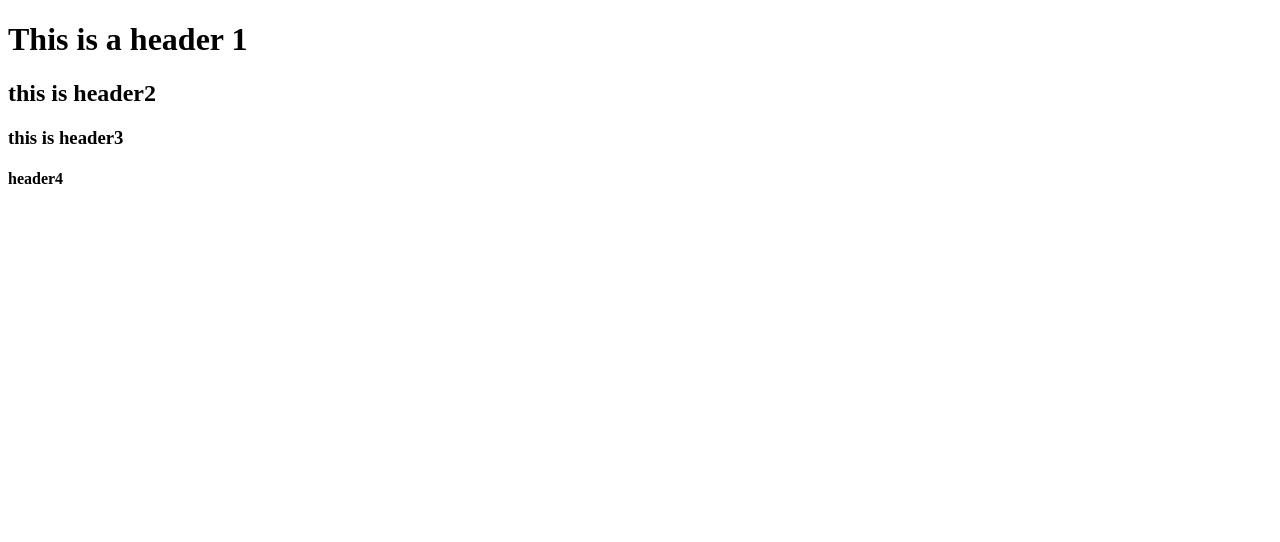
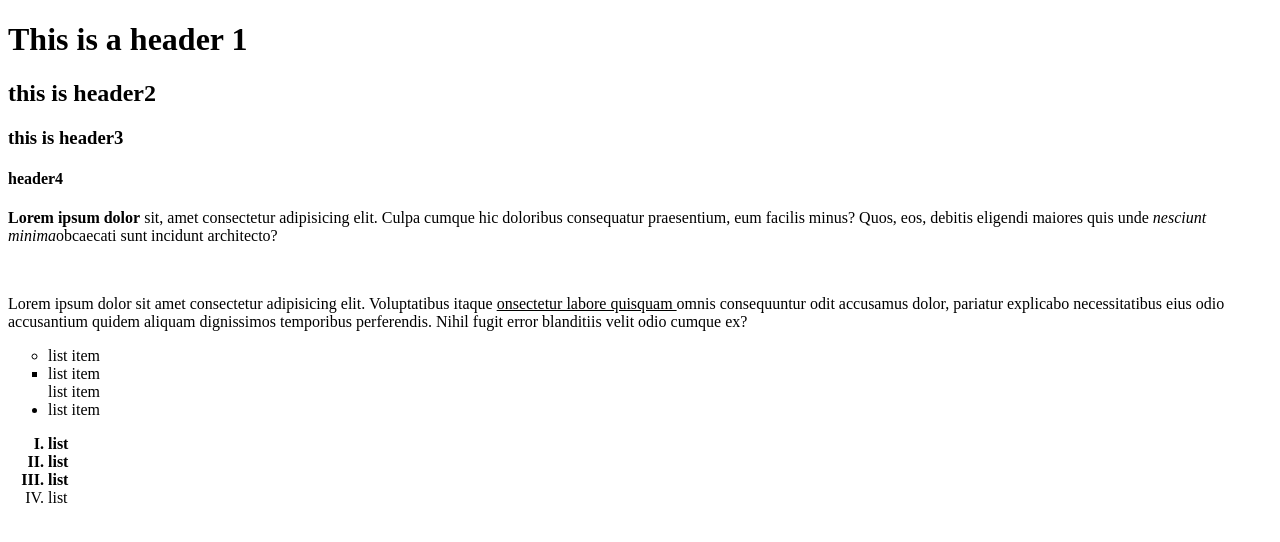
Before and after one commit to Ruqayya1/frontEndNotes, a plain HTML site: page index.html in a window 1280 px wide. Drawn offline with Linux system fonts and the light colour scheme.

Commit message:
elements

```diff
--- a/index.html
+++ b/index.html
@@ -14,6 +14,31 @@
     <h2> this is header2</h2>
     <h3> this is header3</h3>
     <h4> header4</h4>
+    <p>
+       <strong> Lorem ipsum dolor</strong> sit, amet consectetur adipisicing elit. Culpa cumque hic doloribus consequatur praesentium, eum facilis minus? Quos, eos, debitis eligendi maiores quis unde <em>nesciunt minima</em>obcaecati sunt incidunt architecto?
+    </p>
+    <br>
+
+    <p>Lorem ipsum dolor sit amet consectetur adipisicing elit. Voluptatibus itaque <ins> onsectetur labore quisquam </ins>   omnis consequuntur odit accusamus dolor, pariatur explicabo necessitatibus eius odio accusantium quidem aliquam dignissimos temporibus perferendis. Nihil fugit error blanditiis velit odio cumque ex?</p>
+
+    <ul>
+        <li type="circle">list item</li>
+        <li type="square">list item</li>
+        <li type="none">list item</li>
+        <li>list item</li>
+
+
+
+
+
+    </ul>
+    <ol type="I">
+        <strong>
+        <li> list </li>
+        <li> list </li>
+        <li> list </li> </strong>
+        <li> list </li>
+    </ol>
 
 </body>
 </html>
```
